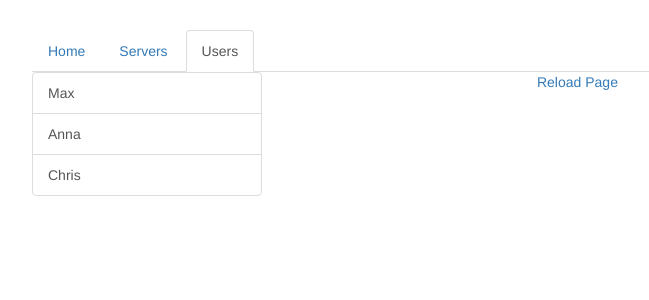
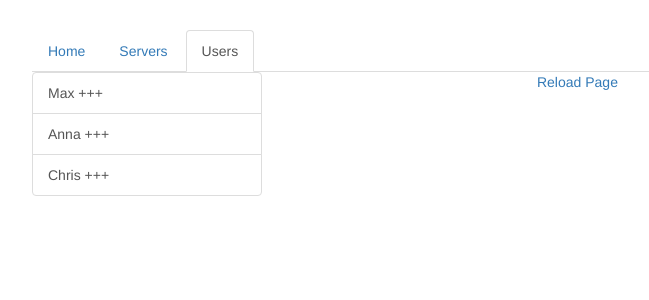
Before and after one commit to HennadiiZ/angularUdMaxShwBasics, an Angular app in the folder basics/: page /users in a window 1280 px wide. Shown: the top 300 px of the page, without its empty margins (233-882 px from the left). Built offline with nearby package versions, Linux system fonts and the light colour scheme.

Commit message:
144. Important: Redirection Path Matching

```diff
--- a/basics/src/app/users/users.component.html
+++ b/basics/src/app/users/users.component.html
@@ -6,7 +6,7 @@
         href="#"
         class="list-group-item"
         *ngFor="let user of users">
-        {{ user.name }}
+        {{ user.name }} +++
       </a>
     </div>
   </div>
```
Also changed, not shown: basics/src/app/app.module.ts (+6 -2 lines).
